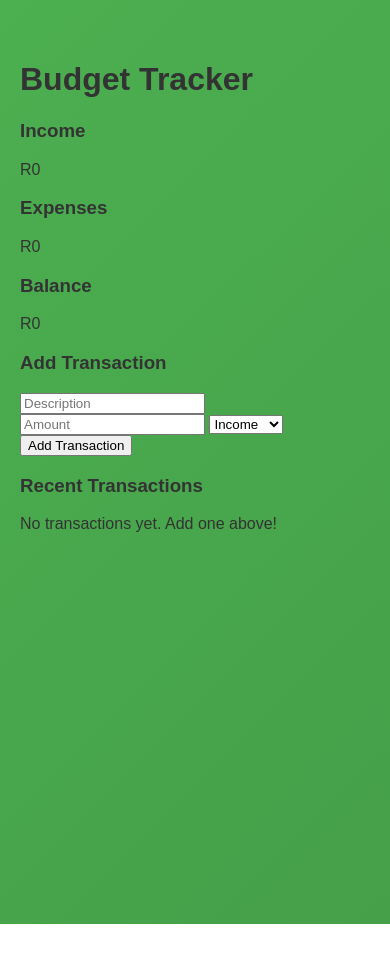
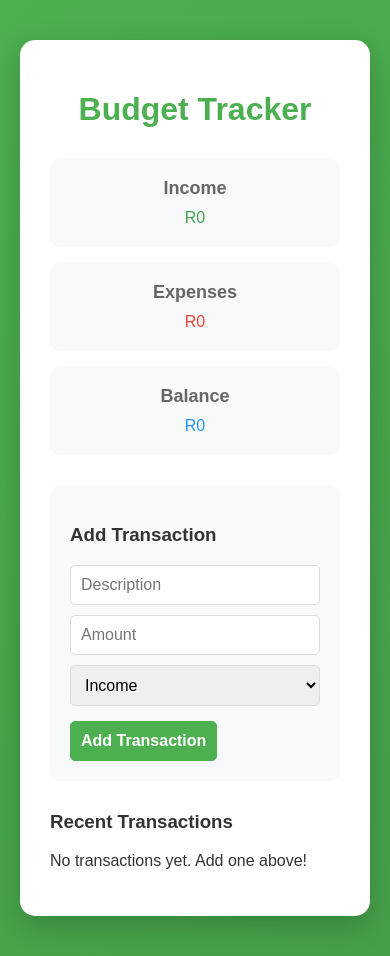
Before and after one commit to SimiSips/budget-tracker-js, a plain HTML site: page index.html in a window 390 px wide. Before the commit the page ends 924 px from the top, so only its background shows below. Drawn offline with Linux system fonts and the light colour scheme.

Commit message:
Syle changes

```diff
--- a/style.css
+++ b/style.css
@@ -7,3 +7,120 @@ body {
     min-height: 100vh;
     color: #333;
 }
+
+.container {
+    background: white;
+    padding: 30px;
+    border-radius: 15px;
+    box-shadow: 0 10px 30px rgba(0, 0, 0, 0.2);
+}
+
+h1 {
+    text-align: center;
+    color: #4caf50;
+    margin-bottom: 30px;
+}
+
+.summary {
+    display: grid;
+    grid-template-columns: 1fr 1fr 1fr;
+    gap: 15px;
+    margin-bottom: 30px;
+}
+
+.card {
+    background: #f8f9fa;
+    padding: 20px;
+    border-radius: 10px;
+    text-align: center;
+}
+
+.card h3 {
+    margin: 0 0 10px 0;
+    font-size: 18px;
+    color: #666;
+}
+
+.amount {
+    font-size: 1.8em;
+    font-weight: bold;
+}
+
+.income { color: #45a050; }
+.expense { color: #f44336; }
+.balance { color: #2196f3; }
+.balance.negative { color: #f44336; }
+
+.form-section {
+    background: #f8f9fa;
+    padding: 20px;
+    border-radius: 10px;
+    margin-bottom: 30px;
+}
+
+.form-row {
+    display: grid;
+    grid-template-columns: 2fr 1fr 1fr;
+    gap: 10px;
+    margin-bottom: 15px;
+}
+
+input, select, button {
+    padding: 10px;
+    border: 1px solid #ddd;
+    border-radius: 5px;
+    font-size: 1em;
+}
+
+button {
+    background: #4caf50;
+    color: white;
+    border: 1px solid #4caf50;
+    cursor: pointer;
+    font-weight: bold;
+}
+
+button:hover {
+    background: #45a049;
+}
+
+.delete-btn {
+    background: #f44336;
+    border: 1px solid #f44336;
+    padding: 5px 10px;
+    font-size: 18px;
+}
+
+.transaction {
+    display: flex;
+    justify-content: space-between;
+    align-items: center;
+    padding: 15px;
+    margin: 10px 0;
+    background: #f8f9fa;
+    border-radius: 8px;
+    border-left: 4px solid;
+}
+
+.transaction.income-item { border-left-color: #4caf50; }
+.transaction.expense-item { border-left-color: #f44336; }
+
+.transaction-info {
+    flex-grow: 1;
+}
+
+.transaction-amount {
+    font-weight: bold;
+    margin-right: 10px;
+}
+
+.empty-message {
+    text-align: center;
+    color: #666;
+    padding: 40px;
+}
+
+@media (max-width: 800px) {
+    .summary { grid-template-columns: 1fr; }
+    .form-row { grid-template-columns: 1fr; }
+}
```
Also changed, not shown: index.html (+0 -8 lines).
